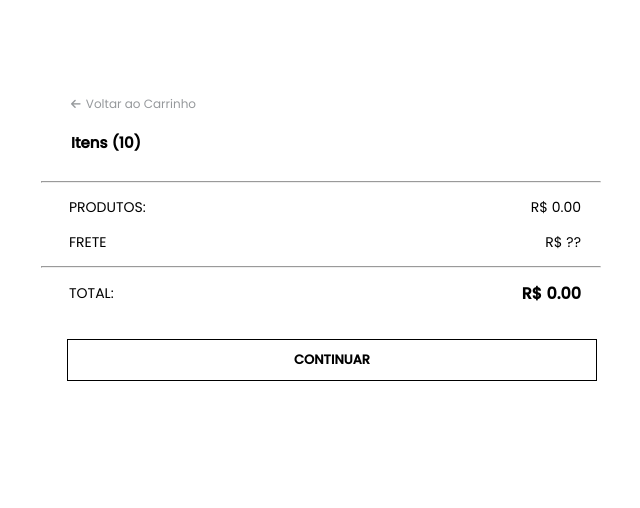
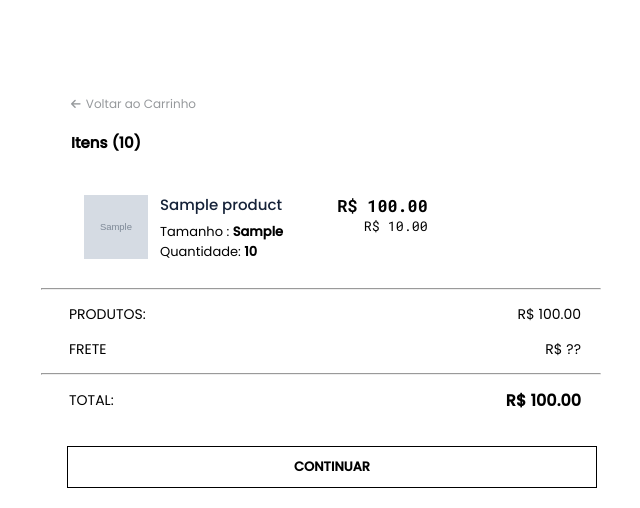
Before and after one commit to krkaynan/site_joalheria, a Django app: page /cart/checkout/ in a window 1280 px wide. Shown: the part 659-1167 px from the top of the page, without its empty margins (89-729 px from the left). Before the commit the page ends 1040 px from the top, so only its background shows below. Run offline with Django 5.2, Linux system fonts and the light colour scheme; a user stored in the database is signed in; tables that the repository leaves empty hold one stand-in row (values such as "Sample post"); grey boxes marked "Sample" are stand-in pictures.

Commit message:
Adicionando frete e produtos no checkout

```diff
--- a/carts/views.py
+++ b/carts/views.py
@@ -292,10 +292,14 @@
 
 @login_required(login_url='login')
 def checkout(request, total=0, quantily=0, cart_items=None):
-    grand_total = 0
     try:
-        cart = Cart.objects.get(cart_id=_cart_id(request))
-        cart_items = CartItem.objects.filter(cart=cart, is_active = True)
+        grand_total = 0
+        if request.user.is_authenticated:
+            cart_items = CartItem.objects.filter(user=request.user, is_active = True)
+        else:
+            cart = Cart.objects.get(cart_id=_cart_id(request))
+            cart_items = CartItem.objects.filter(cart=cart, is_active = True)
+
         for cart_item in cart_items:
             total += (cart_item.product.price * cart_item.quantily)
             quantily += cart_item.quantily
--- a/static/css/checkou.css
+++ b/static/css/checkout.css
@@ -208,8 +208,10 @@
 
 /* Preço */
 .price-wrap{
+  font-family: "Roboto Mono", ui-monospace, "SFMono-Regular", Menlo, Monaco, "Courier New", monospace;
   margin-bottom: 26px;
-  margin-left: 70px;
+  margin-left: 10px;
+  text-align: right;
 }
 
 .price-wrap .price{
@@ -220,8 +222,8 @@
   margin: 0;
 }
 
-.price-wrap .text-muted{
-  padding-left: 25px;
+.price-wrap * {
+  font-family: inherit;
 }
 
 /* Contador */
--- a/templates/store/checkout.html
+++ b/templates/store/checkout.html
@@ -1,11 +1,20 @@
 {% load static %}
 
 {% block content %}
+
+<!-- Fonts -->
 <link
     rel="stylesheet" href="https://cdnjs.cloudflare.com/ajax/libs/font-awesome/6.5.2/css/all.min.css" integrity="sha512-SnH5WK+bZxgPHs44uWIX+LLJAJ9/2PkPKZ5QiAj6Ta86w+fsb2TkcmfRyVX3pBnMFcV7oQPJkl9QevSCWr3W6A==" crossorigin="anonymous" referrerpolicy="no-referrer"
 />
 
-<link href="{% static 'css/checkou.css' %}" rel="stylesheet">
+<link
+    href="https://fonts.googleapis.com/css2?family=Roboto+Mono:wght@400;700&display=swap" rel="stylesheet"
+>
+
+<!-- CSS -->
+<link
+    href="{% static 'css/checkout.css' %}" rel="stylesheet"
+>
 
 <section class="section-content padding-y bg">
     <div class="container">
@@ -121,7 +130,7 @@
 
                             <!-- Complemento -->
                             <div class="col form-group">
-                                <input id="complemento" type="text" name="complemento" placeholder=" " class="form-control" required>
+                                <input id="complemento" type="text" name="complemento" placeholder=" " class="form-control">
                                 <label for="complemento" class="floating-label">Complemento</label>
                             </div>
 
@@ -402,5 +411,4 @@
 });
 </script>
 
-
 {% endblock %}
```
Also changed, not shown: accounts/views.py (+10 -4 lines), templates/store/cart.html (+0 -10 lines).
